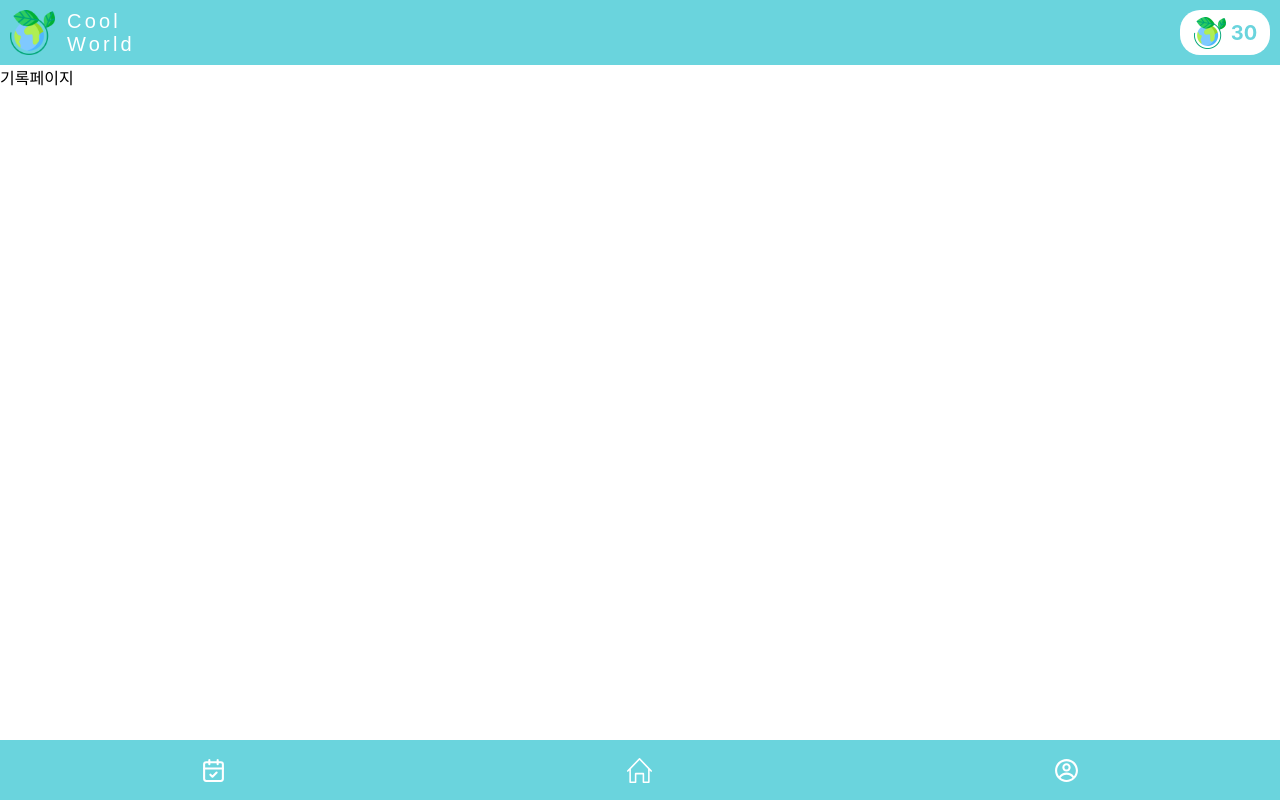
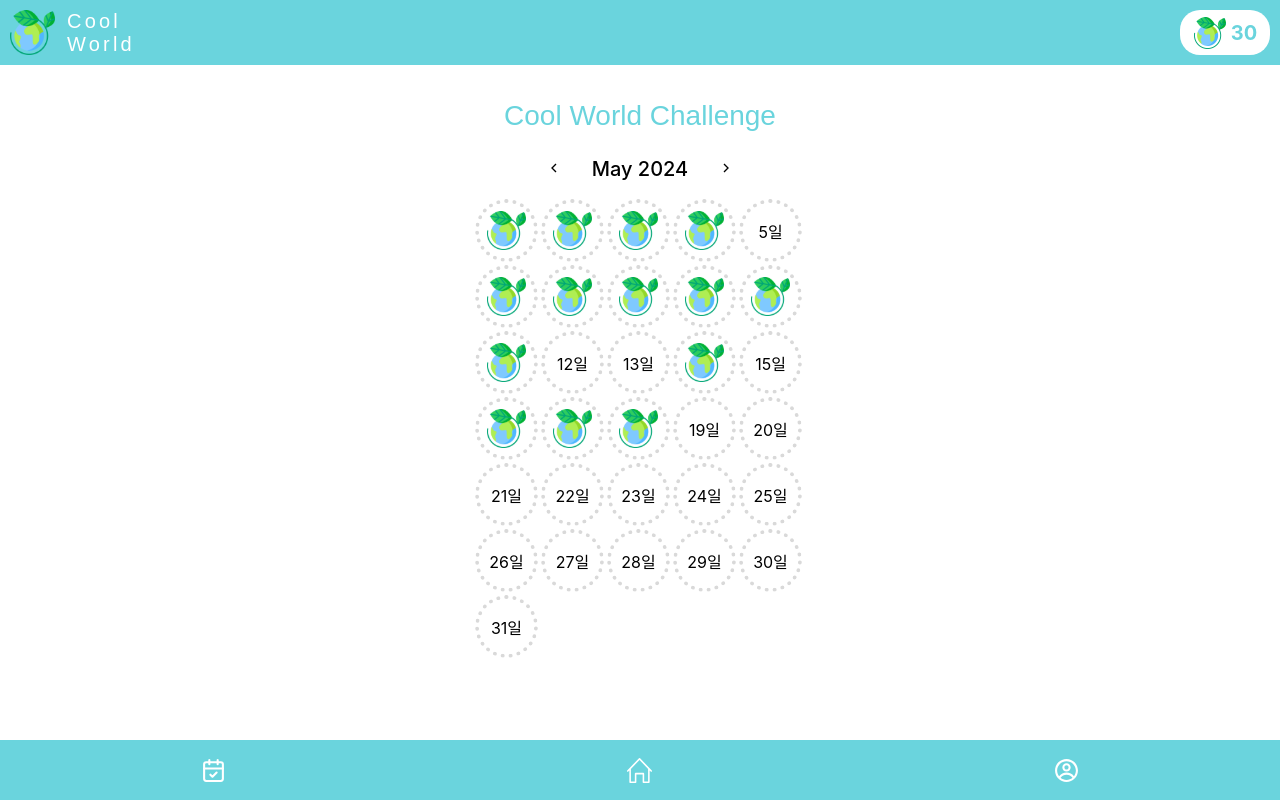
Before and after one commit to coolw0rld/coolworld_frontend, a React (Create React App) app: page /record in a window 1280 px wide. Built offline with nearby package versions, Linux system fonts and the light colour scheme.

Commit message:
상단바nav / 인증여부redux / 도장판 추가

```diff
--- a/package.json
+++ b/package.json
@@ -3,12 +3,14 @@
   "version": "0.1.0",
   "private": true,
   "dependencies": {
+    "@reduxjs/toolkit": "^1.8.1",
     "@testing-library/jest-dom": "^5.17.0",
     "@testing-library/react": "^13.4.0",
     "@testing-library/user-event": "^13.5.0",
     "react": "^18.3.1",
     "react-dom": "^18.3.1",
     "react-icons": "^5.2.1",
+    "react-redux": "^8.1.3",
     "react-router-dom": "^6.23.0",
     "react-scripts": "5.0.1",
     "styled-components": "^6.1.10",
--- a/src/components/Top.js
+++ b/src/components/Top.js
@@ -1,13 +1,20 @@
 import { useState } from "react";
+import { useNavigate } from "react-router-dom";
 import styled from "styled-components";
 import logoImg from "../assets/logo.svg";
 
 export default function Top({ isHome }) {
 	const [points, setPoints] = useState(30);
+	let navigate = useNavigate();
 
 	return (
 		<MyTop>
-			<div style={{ marginLeft: "10px", display: "flex" }}>
+			<div
+				style={{ marginLeft: "10px", display: "flex" }}
+				onClick={() => {
+					navigate("/");
+				}}
+			>
 				<img src={logoImg} height="45px" alt="logo" />
 				<div
 					className="righteous-regular"
--- a/src/index.js
+++ b/src/index.js
@@ -4,13 +4,17 @@ import "./index.css";
 import App from "./App";
 import reportWebVitals from "./reportWebVitals";
 import { BrowserRouter } from "react-router-dom";
+import { Provider } from "react-redux";
+import store from "./store.js";
 
 const root = ReactDOM.createRoot(document.getElementById("root"));
 root.render(
 	<React.StrictMode>
-		<BrowserRouter>
-			<App />
-		</BrowserRouter>
+		<Provider store={store}>
+			<BrowserRouter>
+				<App />
+			</BrowserRouter>
+		</Provider>
 	</React.StrictMode>
 );
 
--- a/src/pages/HomePage.js
+++ b/src/pages/HomePage.js
@@ -2,10 +2,14 @@ import { Bottom, Button, Participants, Top } from "../components";
 import { styled } from "styled-components";
 import { useState } from "react";
 import { useNavigate } from "react-router-dom";
+import { useSelector } from "react-redux";
 
 export default function HomePage() {
 	const [percent, setPercent] = useState(2);
 	let navigate = useNavigate();
+
+	const isConfirmed = useSelector((state) => state.confirmation.isConfirmed);
+	console.log(isConfirmed);
 
 	const challengeText = "텀블러를\n사용해보세요!";
 
@@ -25,10 +29,9 @@ export default function HomePage() {
 				</ChallengeDiv>
 				<Participants />
 				<Button
-					children="인증하러 가기"
-					onClick={() => {
-						navigate("/confirm");
-					}}
+					children={isConfirmed ? "인증 완료" : "인증하러 가기"}
+					onClick={() => navigate("/confirm")}
+					disabled={isConfirmed}
 					width="180"
 					height="50"
 					fontSize="20"
--- a/src/pages/RecordPage.js
+++ b/src/pages/RecordPage.js
@@ -1,11 +1,137 @@
 import { Bottom, Top } from "../components";
+import { styled } from "styled-components";
+import { useState } from "react";
+import logoImg from "../assets/logo.svg";
+import { GrFormPrevious } from "react-icons/gr";
+import { GrFormNext } from "react-icons/gr";
 
 export default function RecordPage() {
+	const [currentDate, setCurrentDate] = useState(new Date());
+
+	const successDays = [1, 2, 3, 4, 6, 7, 8, 9, 10, 11, 14, 16, 17, 18];
+
+	const PrevMonth = () => {
+		setCurrentDate(
+			(prevDate) =>
+				new Date(prevDate.getFullYear(), prevDate.getMonth() - 1, 1)
+		);
+	};
+
+	const NextMonth = () => {
+		setCurrentDate(
+			(prevDate) =>
+				new Date(prevDate.getFullYear(), prevDate.getMonth() + 1, 1)
+		);
+	};
+
 	return (
 		<div>
 			<Top isHome={true} />
-			<div>기록페이지</div>
+			<StampTopDiv>
+				<div className="stamp-title righteous-regular">
+					Cool World Challenge
+				</div>
+				<div className="stamp-month">
+					<GrFormPrevious onClick={PrevMonth}>이전 달</GrFormPrevious>
+					<span className="stamp-current">
+						{currentDate.toLocaleString("default", {
+							month: "long",
+							year: "numeric",
+						})}
+					</span>
+					<GrFormNext onClick={NextMonth}>다음 달</GrFormNext>
+				</div>
+			</StampTopDiv>
+			<CircleContainer>
+				{createCircles(currentDate, successDays)}
+			</CircleContainer>
 			<Bottom />
 		</div>
 	);
 }
+
+function createCircles(currentDate, successDays) {
+	const circles = [];
+
+	const lastDayOfMonth = new Date(
+		currentDate.getFullYear(),
+		currentDate.getMonth() + 1,
+		0
+	);
+
+	const options = { day: "numeric" };
+	const locale = "ko-KR";
+
+	// 첫째 날부터 마지막 날까지 원 생성
+	for (let day = 1; day <= lastDayOfMonth.getDate(); day++) {
+		const dateString = new Date(
+			currentDate.getFullYear(),
+			currentDate.getMonth(),
+			day
+		).toLocaleDateString(locale, options);
+
+		// 해당 날짜가 성공한 날짜 배열에 포함되어 있는지 확인
+		const isSuccessDay = successDays.includes(day);
+
+		// 성공한 날은 이미지를 표시
+		let circleContent;
+		if (isSuccessDay) {
+			circleContent = (
+				<img src={logoImg} alt="Logo" style={{ width: "70%" }} />
+			);
+		} else {
+			circleContent = dateString;
+		}
+
+		const circle = <Circle key={day}>{circleContent}</Circle>;
+		circles.push(circle);
+	}
+
+	return circles;
+}
+
+const Circle = styled.div`
+	wposition: relative;
+	width: 55px;
+	height: 55px;
+	border: 4px dotted #d9d9d9;
+	border-radius: 50%;
+	display: flex;
+	justify-content: center;
+	align-items: center;
+	margin-right: 3px;
+	margin-top: 3px;
+`;
+
+const CircleContainer = styled.div`
+	display: flex;
+	flex-wrap: wrap;
+	width: 330px;
+	height: 385px;
+	margin: 5px auto;
+`;
+
+const StampTopDiv = styled.div`
+	display: flex;
+	flex-direction: column;
+	justify-content: center;
+	align-items: center;
+	margin-top: 35px;
+	margin-bottom: 15px;
+
+	.stamp-title {
+		color: var(--color-main);
+		font-size: 28px;
+		font-weight: 500;
+	}
+
+	.stamp-month {
+		margin-top: 25px;
+	}
+
+	.stamp-current {
+		font-size: 20px;
+		font-weight: 500;
+		margin: 30px;
+	}
+`;
--- /dev/null
+++ b/src/store.js
@@ -0,0 +1,19 @@
+import { configureStore, createSlice } from "@reduxjs/toolkit";
+
+const confirmationSlice = createSlice({
+	name: "confirmation",
+	initialState: { isConfirmed: false },
+	reducers: {
+		toggleConfirmation(state) {
+			state.isConfirmed = !state.isConfirmed;
+		},
+	},
+});
+
+export default configureStore({
+	reducer: {
+		confirmation: confirmationSlice.reducer,
+	},
+});
+
+export const { toggleConfirmation } = confirmationSlice.actions;
```
Also changed, not shown: 1 other file (tests, documents, lock files or other folders).
